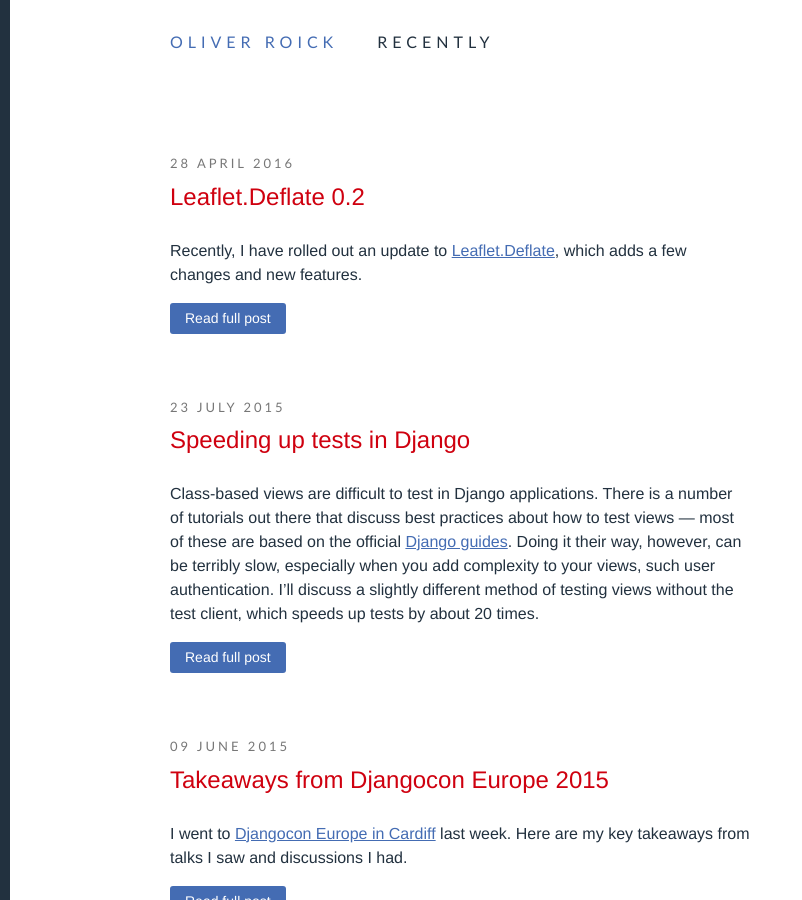
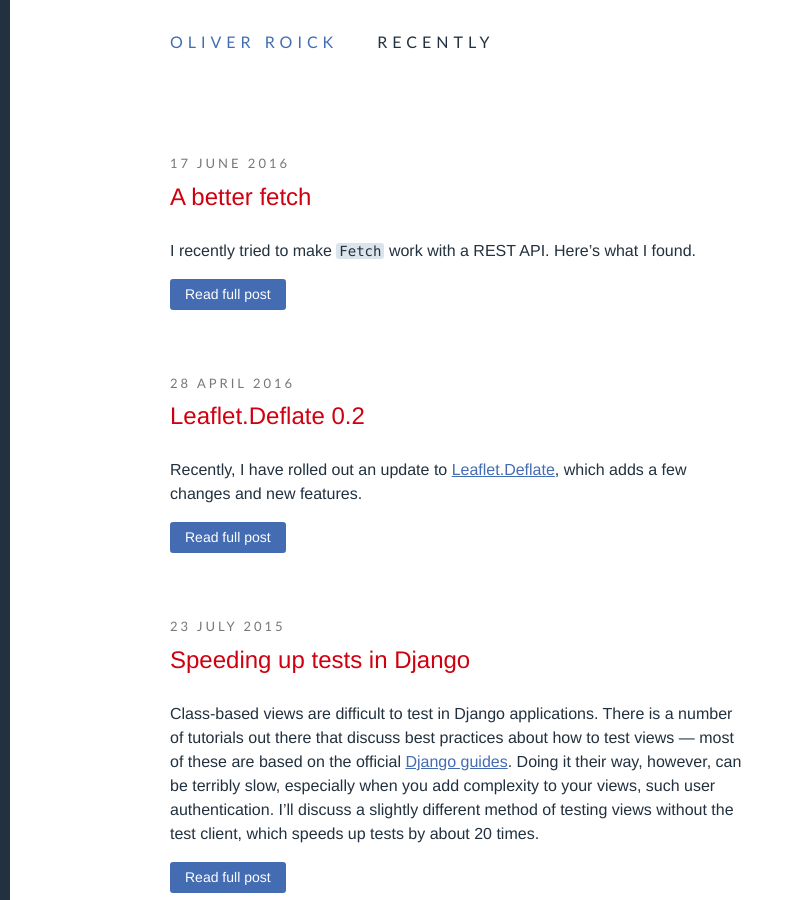
Before and after one commit to oliverroick/oliverroick.net, a Jekyll site: the page built from recently/index.html, in a window 1280 px wide and 900 px high. Shown: the whole window, without its empty margins (0-802 px from the left). Built offline with Jekyll 4.4.1, drawn with Linux system fonts in a browser that asks for light colours; comment, search, counter and statistics services are not loaded; some of the changed lines change nothing that is shown.

Commit message:
Better fetch

```diff
--- a/_config.yml
+++ b/_config.yml
@@ -1,6 +1,6 @@
 name: Oliver Roick
 markdown: kramdown
-highlighter: pygments
+highlighter: rouge
 permalink: /:categories/:year/:title.html
 exclude: ['Gruntfile.js', 'package.json', 'node_modules']
 excerpt_separator: "====="
--- /dev/null
+++ b/_posts/2016-06-20-better-fetch.md
@@ -0,0 +1,60 @@
+---
+layout: post
+title:  "A better fetch"
+date:   2016-06-17 20:00:00+02:00
+category: "code"
+highlight_code: true
+body_id: blog
+---
+
+I recently tried to make `Fetch` work with a REST API. Here’s what I found.
+
+=====
+
+The [WHATWG Fetch API](https://developer.mozilla.org/en/docs/Web/API/Fetch_API) is a replacement of `XMLHttpRequest` as the standard to retrieve resources across a network. Compared to `XMLHttpRequest`, `Fetch` provides a simplified and cleaner API that relies on promises instead of callbacks.
+
+Its use is straightforward:
+
+{% highlight javascript %}
+fetch('/some/url')
+  .then((response) => {
+    if (response.status >= 200 && response.status < 400) {
+      return response.json()
+    } else {
+      return response.statusText
+    }
+  })
+  .then(processResponse)
+{% endhighlight %}
+
+`fetch` returns a Promise containing a [`Response`](https://developer.mozilla.org/en-US/docs/Web/API/Fetch_API/Using_Fetch#Response_objects). The `Response` can be evaluated based on its status code. In the example above, we return the response body when the request was successful and the response status if not.
+
+In this implementation, however, it is not possible to handle unsuccessful requests _and_ process the response at the same time. When working with REST APIs, the response contains crucial details about the error. These details should be made available to the user.
+
+Consider a form to register as a new user. The new user attempts to register with an existing username; something you cannot validate on client-side. After submitting the form via the API, the server responds with status code `400`; the response contains details which user input caused the problem:
+
+{% highlight http %}
+HTTP/1.1 400 OK
+Content-Type: application/json
+
+{
+  "error": {
+    "username": "Another user has already registered
+                 with this user name."
+  }
+}
+{% endhighlight %}
+
+One could obviously return the error response using `response.json()` just like you would process a successful response. But there is no way to tell whether the request was successful or has failed in the following `.then()`, other than parsing the response itself. And we loose response metadata, such as the status code. If the server responds with status `401 Unauthorized` the client can handle that and redirect the user to a login page. This is very difficult to achieve if you don’t have response metadata available.
+
+If the `Promise` was rejected whenever the request failed and then response content and some metadata were returned instead of another `Promise`, the error could be handled in the Promise’s rejection handler.
+
+{% highlight javascript %}
+request('/some/url/').
+  .then(
+    (success) => console.log(success),
+    (error) => console.log(error.code, error.content)
+  )
+{% endhighlight %}
+
+So I went ahead and built [`better-fetch`](https:/github.com/oliverroick/better-fetch). It’s a tiny library that behaves as described above. Consider it as an experiment for now, as I have yet to use this approach in production.
```
Also changed, not shown: 1 other file.
